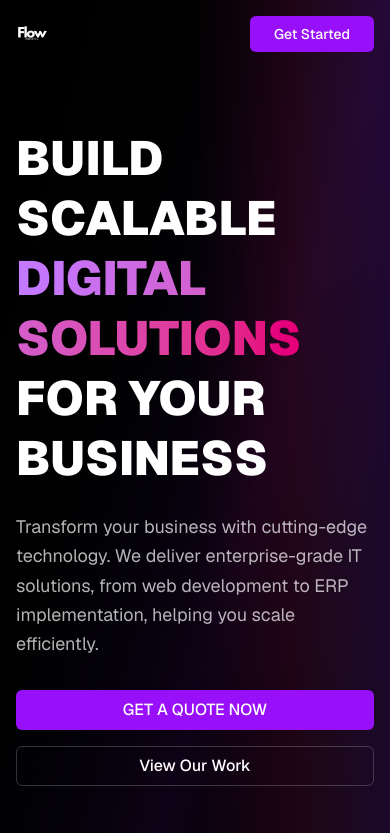
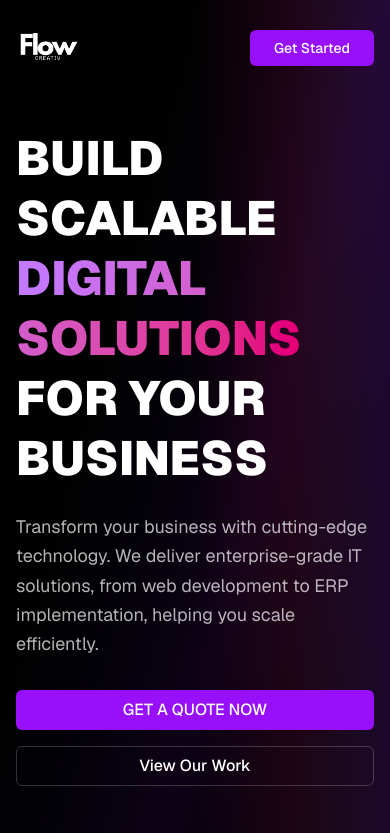
Before and after one commit to cherzs/flowcreativ, a Next.js app: page / in a window 390 px wide. Shown: the top 833 px of the page. Built offline with nearby package versions, Linux system fonts and the light colour scheme.

Commit message:
Double logo size: h-16 (mobile) and h-24 (desktop)

```diff
--- a/components/header.tsx
+++ b/components/header.tsx
@@ -26,9 +26,9 @@ export default function Header() {
           <Image
             src="/logo.png"
             alt="FlowCreativ Logo"
-            width={200}
-            height={50}
-            className="h-8 md:h-12 w-auto object-contain"
+            width={400}
+            height={100}
+            className="h-16 md:h-24 w-auto object-contain"
             priority
           />
         </Link>
```
